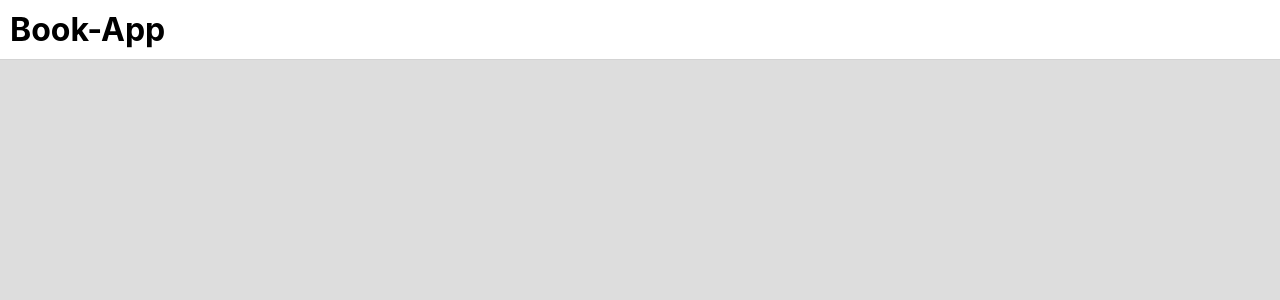
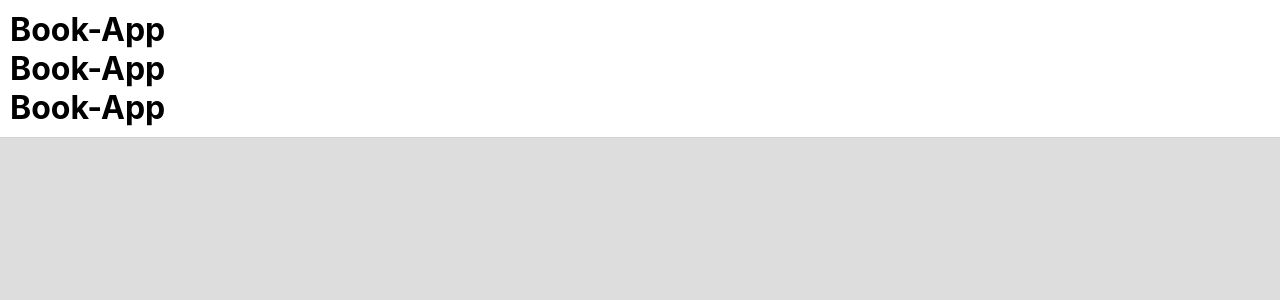
Before and after one commit to kdhanush/bookApp, a React (Create React App) app: page / in a window 1280 px wide. Shown: the top 300 px of the page. Built offline with nearby package versions, Linux system fonts and the light colour scheme.

Commit message:
added a few lines

```diff
--- a/src/App.js
+++ b/src/App.js
@@ -6,7 +6,10 @@ function App() {
     <div className="App">
       <div className="app_header">
         <h1>Book-App</h1>
+        <h1>Book-App</h1>
+        <h1>Book-App</h1>
       </div>
+
 
     </div>
   );
```
